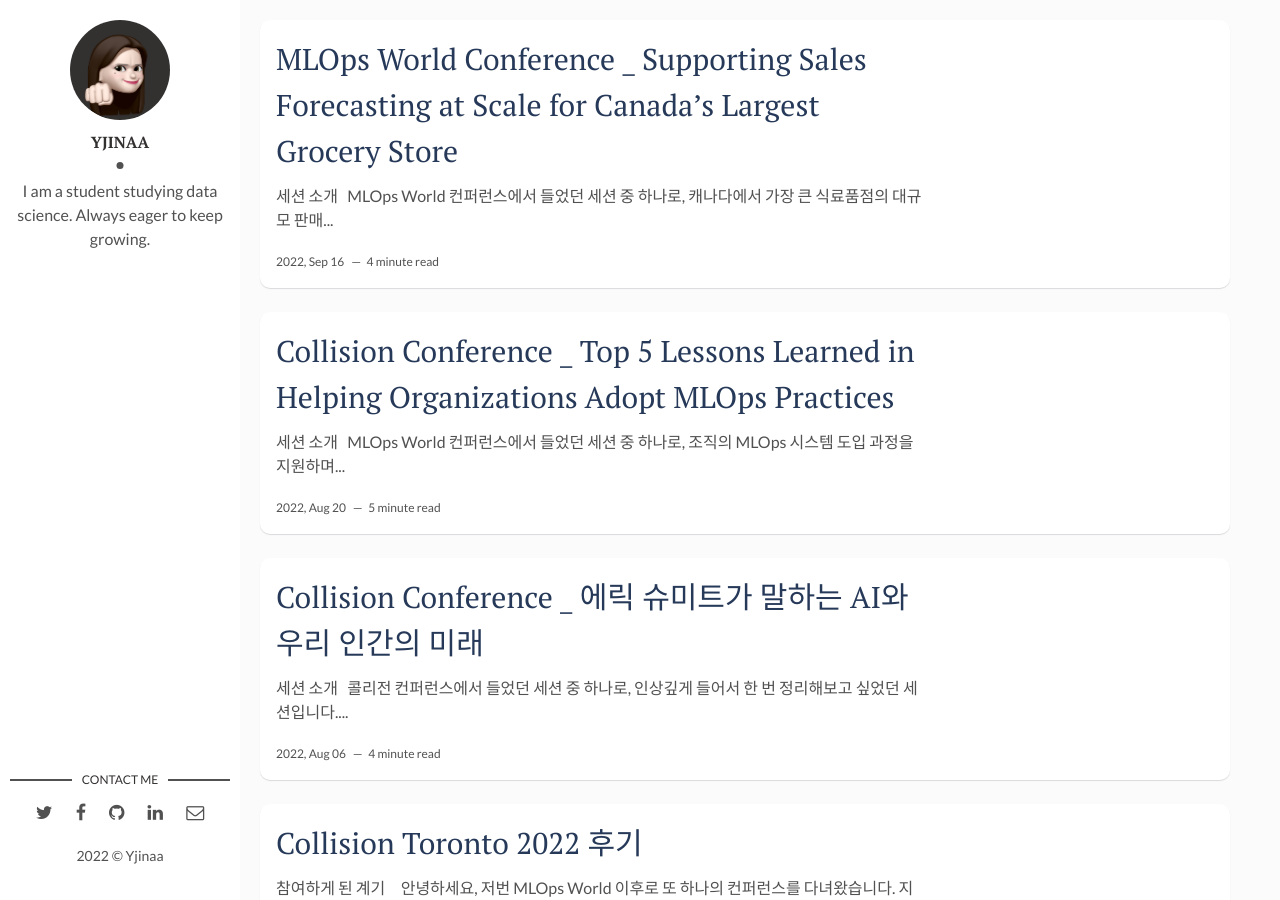
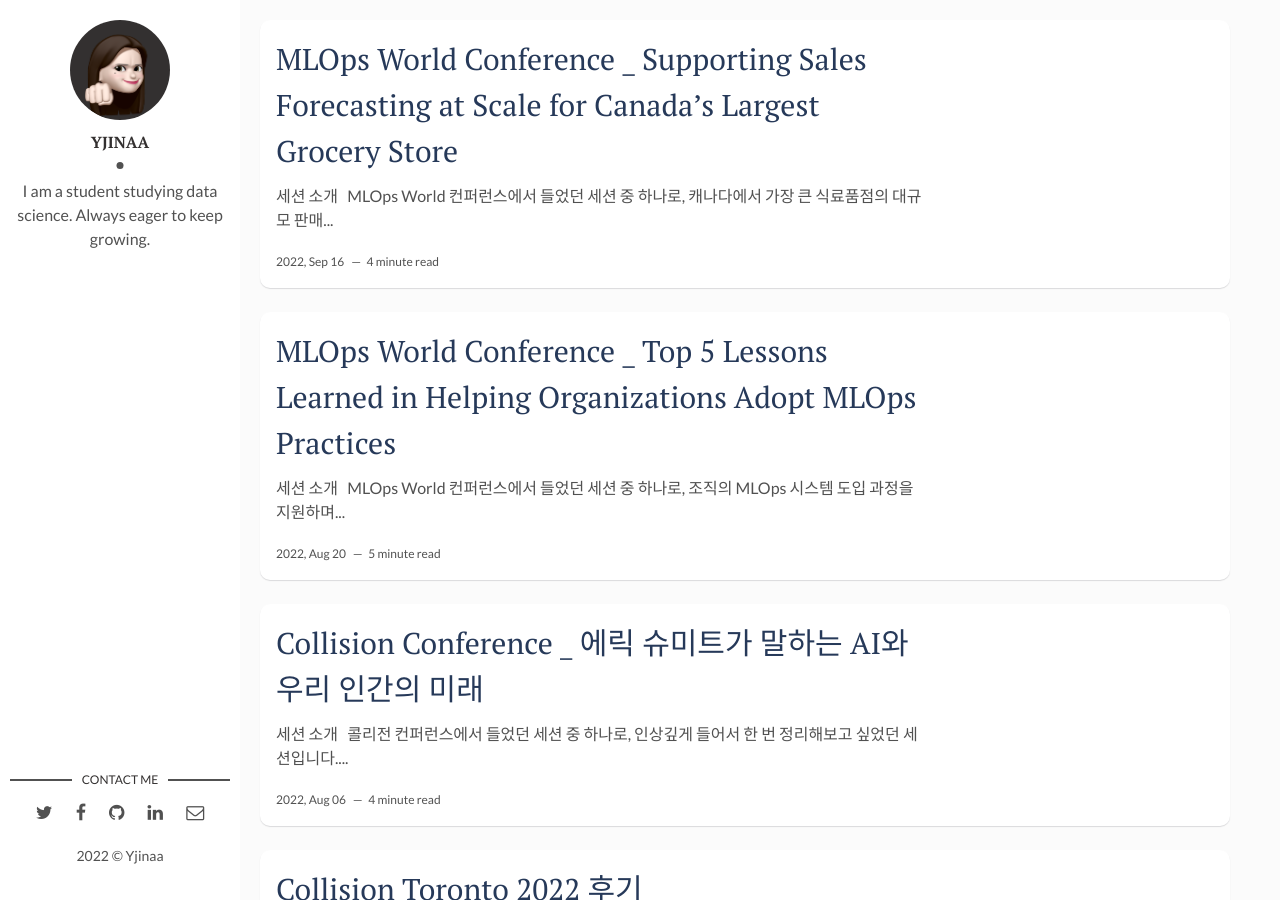
Before and after one commit to Yjinaa/Yjinaa.github.io, a Jekyll site: the page built from index.html, in a window 1280 px wide and 900 px high. Built offline with Jekyll 4.4.1, drawn with Linux system fonts in a browser that asks for light colours; the list of posts is cut into pages by our own code.

Commit message:
202209172

```diff
--- a/_posts/2022-08-21-MLOpsWorld_Session_1.md
+++ b/_posts/2022-08-21-MLOpsWorld_Session_1.md
@@ -1,6 +1,6 @@
 ---
 layout: post
-title: Collision Conference _ Top 5 Lessons Learned in Helping Organizations Adopt MLOps Practices
+title: MLOps World Conference _ Top 5 Lessons Learned in Helping Organizations Adopt MLOps Practices
 date: 2022-08-21 02:04:00 +0300
 description: MLOps World 컨퍼런스에서 들었던 세션 중 조직의 MLOps 도입 과정을 지원하며 깨달은 것들을 소개하는 세션을 정리해 보았습니다.
 img:  # Add image post (optional)
```
